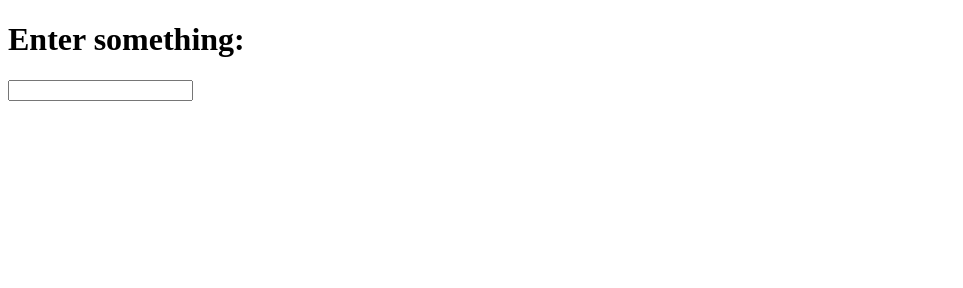
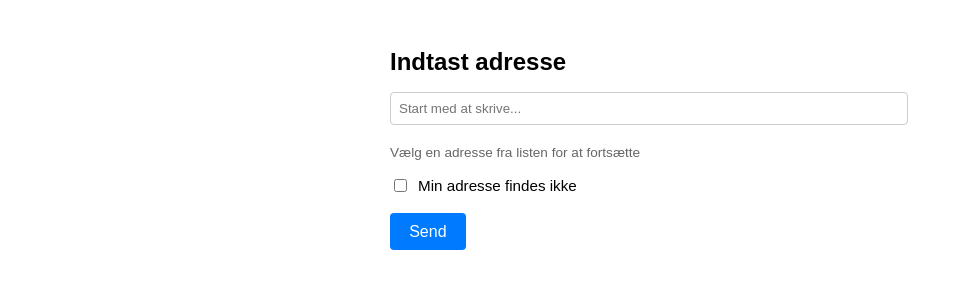
Before and after one commit to scheibye/dawa-adresseform, a plain HTML site: page index.html in a window 1280 px wide. Shown: the whole page, without its empty margins (0-963 px from the left). Drawn offline with nearby package versions, Linux system fonts and the light colour scheme.

Commit message:
Update index.html

```diff
--- a/index.html
+++ b/index.html
@@ -1,79 +1,124 @@
 <!DOCTYPE html>
-
-<html lang="en">
-
+<html lang="da">
 <head>
-
   <meta charset="UTF-8">
-
   <meta name="viewport" content="width=device-width, initial-scale=1.0">
-
-    <title>Simple Input Page</title>
+  <title>Adresse-autocomplete med override</title>
 
   <!-- jQuery CDN -->
-
   <script src="https://code.jquery.com/jquery-3.6.0.min.js"></script>
 
+  <style>
+    body {
+      font-family: sans-serif;
+      padding: 2rem;
+      max-width: 500px;
+      margin: auto;
+    }
+    h1 {
+      font-size: 1.5rem;
+      margin-bottom: 1rem;
+    }
+    input[type="text"] {
+      padding: 0.5rem;
+      width: 100%;
+      margin-bottom: 1rem;
+      border: 1px solid #ccc;
+      border-radius: 4px;
+    }
+    label {
+      display: flex;
+      align-items: center;
+      gap: 0.5rem;
+      font-size: 0.95rem;
+    }
+    .note {
+      font-size: 0.85rem;
+      color: #666;
+      margin-top: 0.25rem;
+      margin-bottom: 1rem;
+    }
+    button {
+      padding: 0.6rem 1.2rem;
+      font-size: 1rem;
+      border: none;
+      border-radius: 4px;
+      background-color: #007bff;
+      color: white;
+      cursor: pointer;
+    }
+    button:hover {
+      background-color: #0056b3;
+    }
+    .hidden {
+      display: none;
+    }
+  </style>
 </head>
-
 <body>
 
-    <h1>Enter something:</h1>
+  <h1>Indtast adresse</h1>
 
+  <input id="dawa-autocomplete-input" name="dawa-autocomplete-input" type="text" placeholder="Start med at skrive..." />
+  <div class="note">Vælg en adresse fra listen for at fortsætte</div>
 
+  <label>
+    <input type="checkbox" id="manualOverride">
+    Min adresse findes ikke
+  </label>
 
-       <input id="dawa-autocomplete-input" name="dawa-autocomplete-input"  type="text">
+  <input type="hidden" id="uuid" name="uuid" />
+
+  <br>
+  <button id="submitBtn">Send</button>
 
   <script>
-
-
-
-// define Function to load DAWA JS.
-
+    // Define function to load DAWA
     const loadDawaAutoComplete = () => {
-
       const existingScript = document.getElementById('dawaAC');
-
       if (!existingScript) {
-
         const dawaAC = document.createElement('script');
-
         dawaAC.src = 'https://dawa.aws.dk/js/autocomplete/dawa-autocomplete2.min.js';
-
         dawaAC.id = 'dawaAC';
-
         document.body.appendChild(dawaAC);
 
         dawaAC.onload = () => {
+          dawaAutocomplete.dawaAutocomplete(document.getElementById('dawa-autocomplete-input'), {
+            select: function (selected) {
+              if (selected?.data?.id) {
+                const uuid = selected.data.id;
+                document.getElementById('uuid').value = uuid;
+                console.log("Valgt adresse:", selected.tekst);
+                console.log("UUID:", uuid);
 
-					$("label[for^='dawa-autocomplete-input']").addClass("active-address");
-
-					dawaAutocomplete.dawaAutocomplete(document.getElementById('dawa-autocomplete-input'), {
-
-						select: function(selected) {
-
-						//	console.log('Valgt adresse: ' + selected.data.id);
-
-
-
+                // Send til Tally hvis ønsket
+                window.parent.postMessage({
+                  type: "TALLY_UUID",
+                  uuid: uuid
+                }, "*");
               }
-
+            }
           });
-
+        };
+      }
     };
 
-
-
-			}
-
-		};
-
-		// call function to load DAWA JS .
-
+    // Load DAWA script
     loadDawaAutoComplete();
 
+    // Submit-knap logik
+    document.getElementById('submitBtn').addEventListener('click', function () {
+      const overrideChecked = document.getElementById('manualOverride').checked;
+      const uuid = document.getElementById('uuid').value;
+
+      if (!overrideChecked && !uuid) {
+        alert("Du skal vælge en adresse fra listen – eller markere at din adresse ikke findes.");
+      } else {
+        alert("Adresse valgt ✅\nUUID: " + (overrideChecked ? "MANUAL_OVERRIDE" : uuid));
+        // Her kan du sende UUID til din backend, Tally osv.
+      }
+    });
   </script>
 
 </body>
-
 </html>
```
Lines whose indentation alone changed are shown as unchanged.
